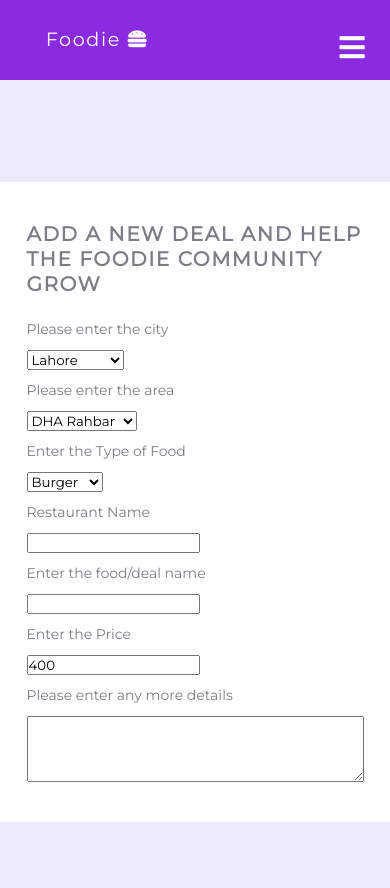
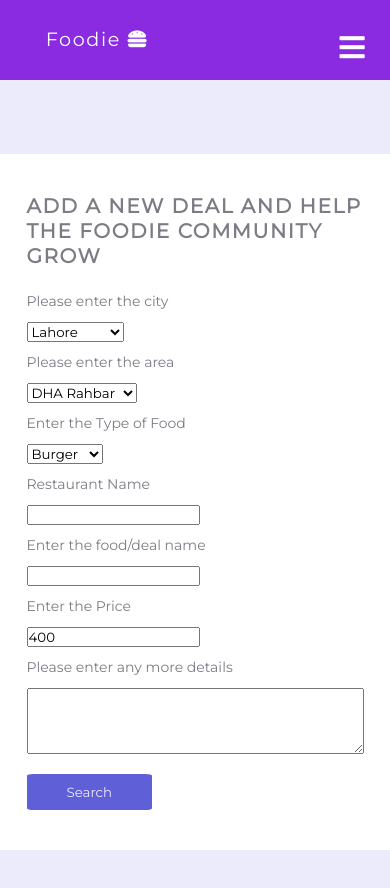
Before and after one commit to MateenAhmed23/foodie, a React (Create React App) app: page /foodie/AddNew in a window 390 px wide. Shown: the top 888 px of the page. Built offline with nearby package versions, Linux system fonts and the light colour scheme.

Commit message:
Button Display Update

```diff
--- a/src/css/index.css
+++ b/src/css/index.css
@@ -22,7 +22,7 @@ body{
 .form-container{
     background-color: white;
     padding: 30px;
-
+    z-index:1;
 }
 
 .welcome-heading{
--- a/src/css/nav.css
+++ b/src/css/nav.css
@@ -136,7 +136,7 @@
         transition: 250ms;
     }
 
-    button{
+    /* button{
         display: none;
-    }
+    } */
 }
```
